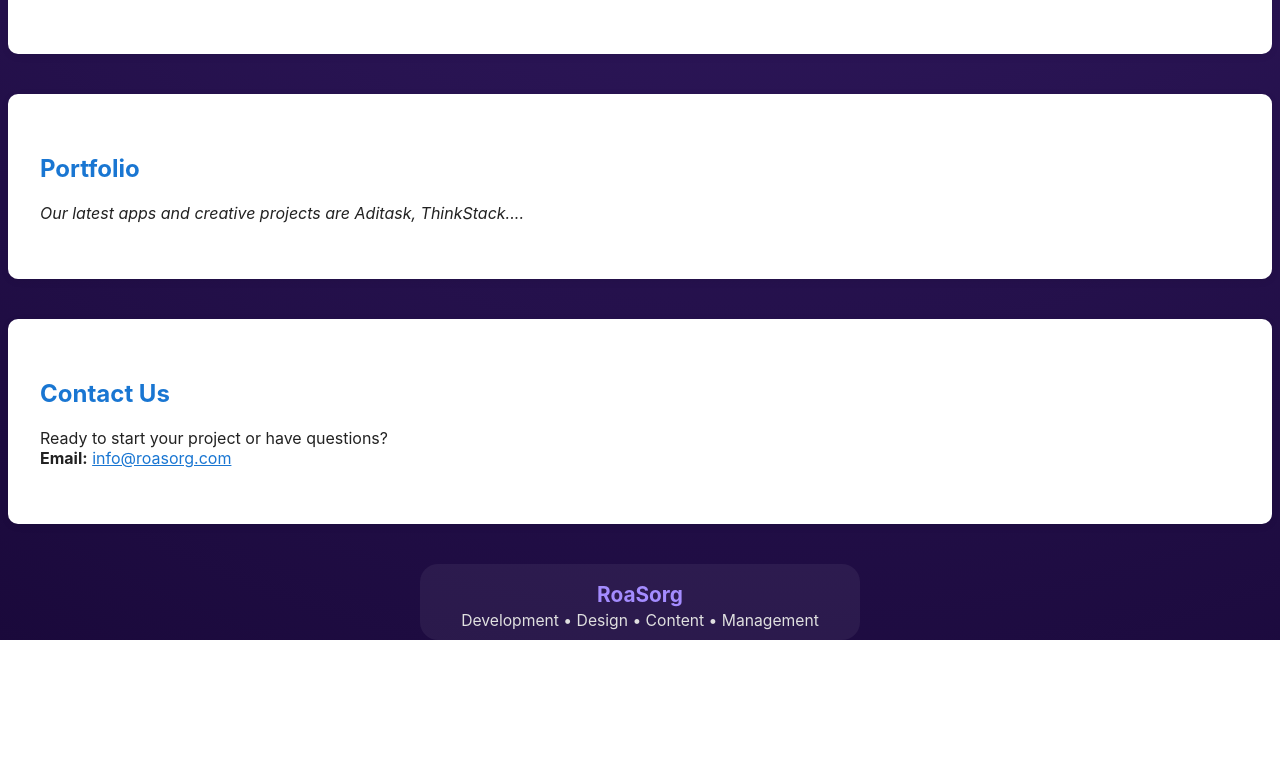
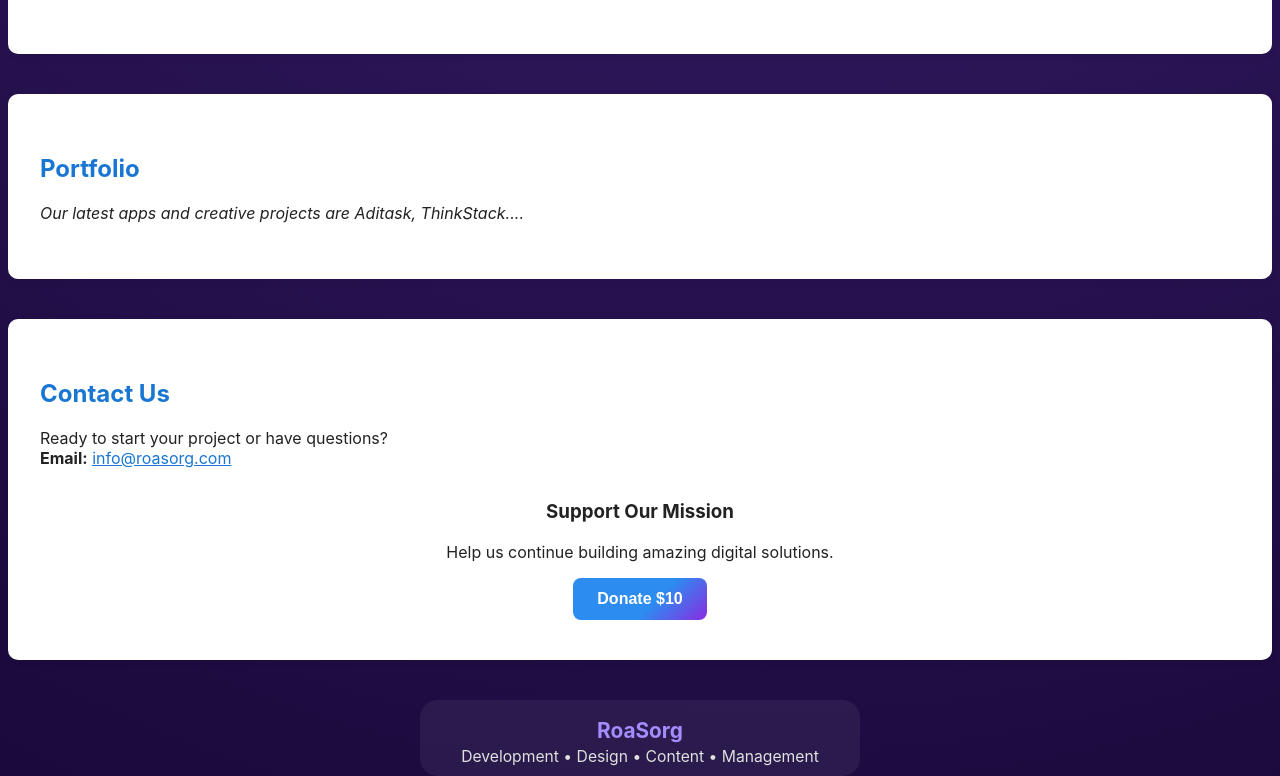
Before and after one commit to Akeem1066/roasorg-website, a Next.js app: page /roasorg-website/ in a window 1280 px wide. Shown: the part 1069-1845 px from the top of the page. Before the commit the page ends 1709 px from the top, so only its background shows below. Built offline with nearby package versions, Linux system fonts and the light colour scheme.

Commit message:
Add donation button to homepage

```diff
--- a/pages/index.js
+++ b/pages/index.js
@@ -211,6 +211,51 @@ export default function Home() {
         <p>Ready to start your project or have questions? <br />
           <strong>Email:</strong> <a href="mailto:info@roasorg.com">info@roasorg.com</a>
         </p>
+
+        <div style={{ marginTop: '2rem', textAlign: 'center' }}>
+          <h3>Support Our Mission</h3>
+          <p>Help us continue building amazing digital solutions.</p>
+          <button
+            onClick={async () => {
+              try {
+                const response = await fetch('/api/create-checkout-session', {
+                  method: 'POST',
+                  headers: {
+                    'Content-Type': 'application/json',
+                  },
+                  body: JSON.stringify({
+                    amount: 1000, // $10.00
+                    description: 'Donation to RoaS Org'
+                  })
+                });
+
+                const data = await response.json();
+
+                if (data.url) {
+                  window.location.href = data.url;
+                } else {
+                  alert('Error creating payment session');
+                }
+              } catch (error) {
+                console.error('Payment error:', error);
+                alert('Payment error occurred');
+              }
+            }}
+            style={{
+              background: 'linear-gradient(135deg, #2D8CF0 60%, #8A2BE2 100%)',
+              color: 'white',
+              border: 'none',
+              padding: '12px 24px',
+              borderRadius: '8px',
+              fontSize: '16px',
+              fontWeight: '600',
+              cursor: 'pointer',
+              transition: 'transform 0.2s'
+            }}
+          >
+            Donate $10
+          </button>
+        </div>
       </section>
       <div className="alt-section">
         <div className="alt-brand">RoaSorg</div>
```
